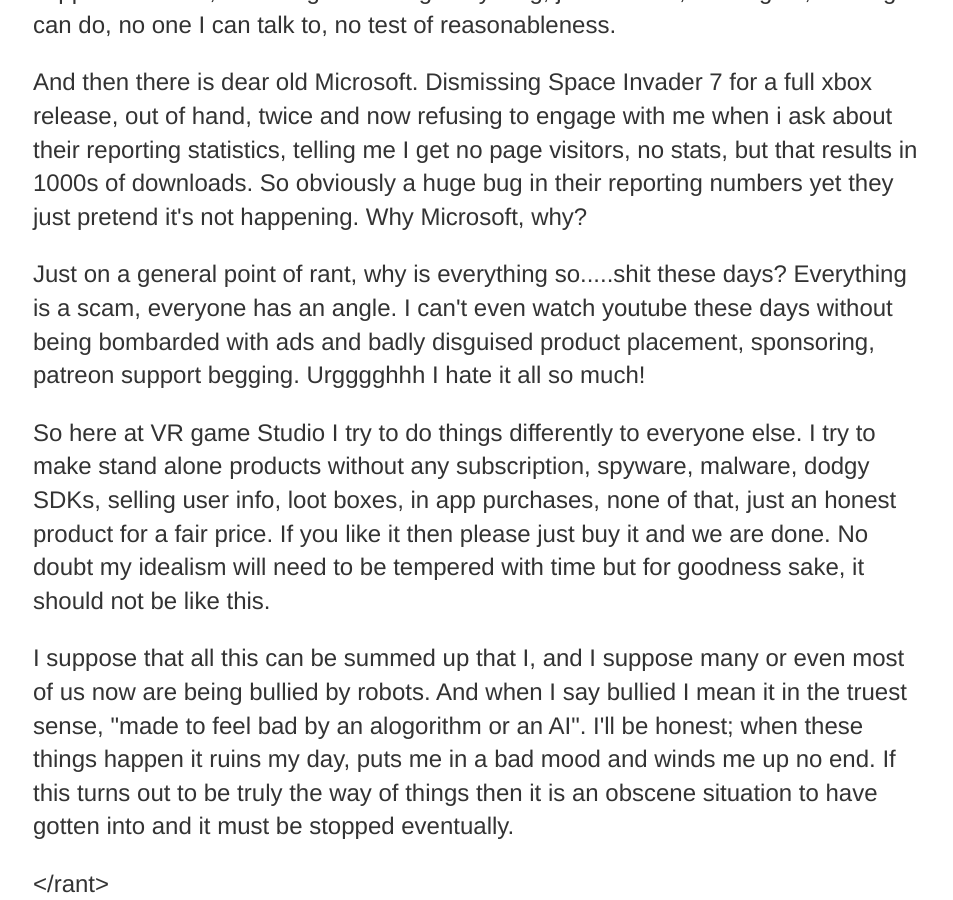
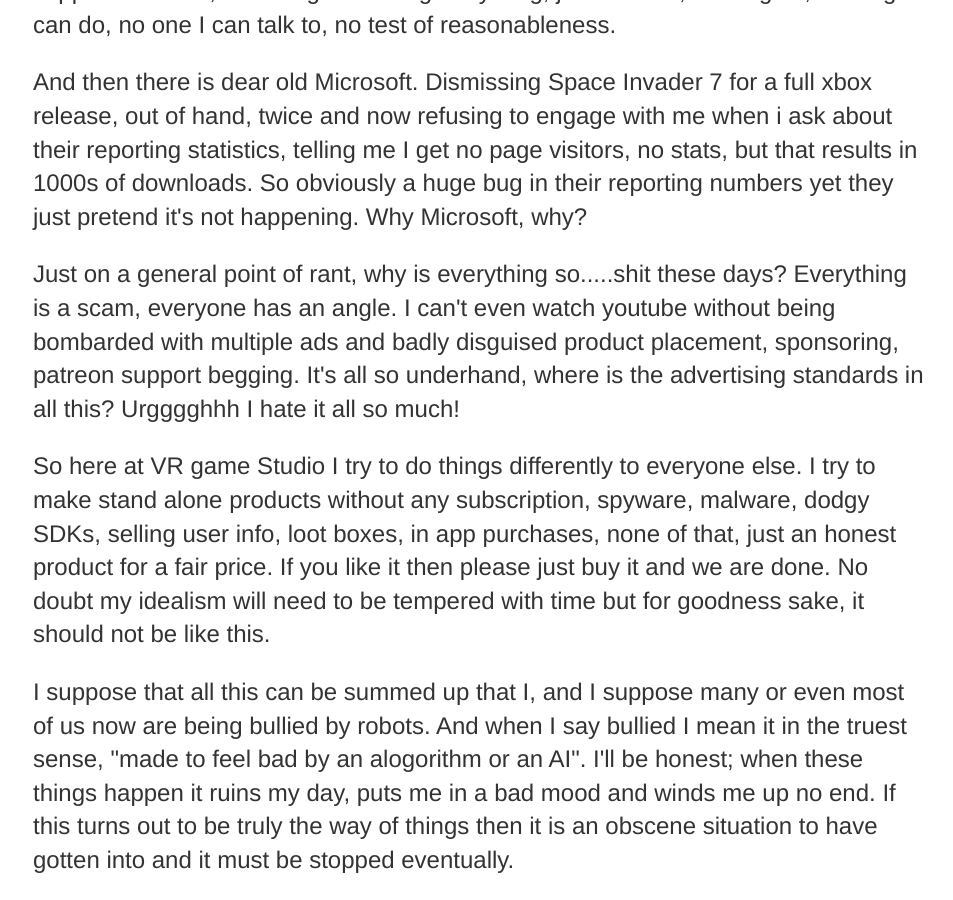
Before and after one commit to vrgamestudio/vrgamestudio.github.io, a Jekyll site: the page built from _posts/2020-11-17-VR-Game-Studio-Website-Created.md, in a window 1280 px wide and 900 px high, scrolled down 1261 px. Shown: the whole window, without its empty margins (159-1112 px from the left). Built offline with Jekyll 4.4.1, drawn with Linux system fonts in a browser that asks for light colours.

Commit message:
Update 2020-11-17-VR-Game-Studio-Website-Created.md

```diff
--- a/_posts/2020-11-17-VR-Game-Studio-Website-Created.md
+++ b/_posts/2020-11-17-VR-Game-Studio-Website-Created.md
@@ -50,8 +50,8 @@
 	telling me I get no page visitors, no stats, but that results in 1000s of downloads. So obviously a huge bug in their reporting numbers yet they just pretend it's not happening. Why Microsoft, why?
 </p>
 <p>
-	Just on a general point of rant, why is everything so.....shit these days? Everything is a scam, everyone has an angle. I can't even watch youtube these days without
-	being bombarded with ads and badly disguised product placement, sponsoring, patreon support begging. Urgggghhh I hate it all so much!
+	Just on a general point of rant, why is everything so.....shit these days? Everything is a scam, everyone has an angle. I can't even watch youtube without
+	being bombarded with multiple ads and badly disguised product placement, sponsoring, patreon support begging. It's all so underhand, where is the advertising standards in all this? Urgggghhh I hate it all so much!
 </p>
 <p>
 	So here at VR game Studio I try to do things differently to everyone else. I try to make stand alone products without any subscription, spyware, malware, dodgy SDKs,
```
